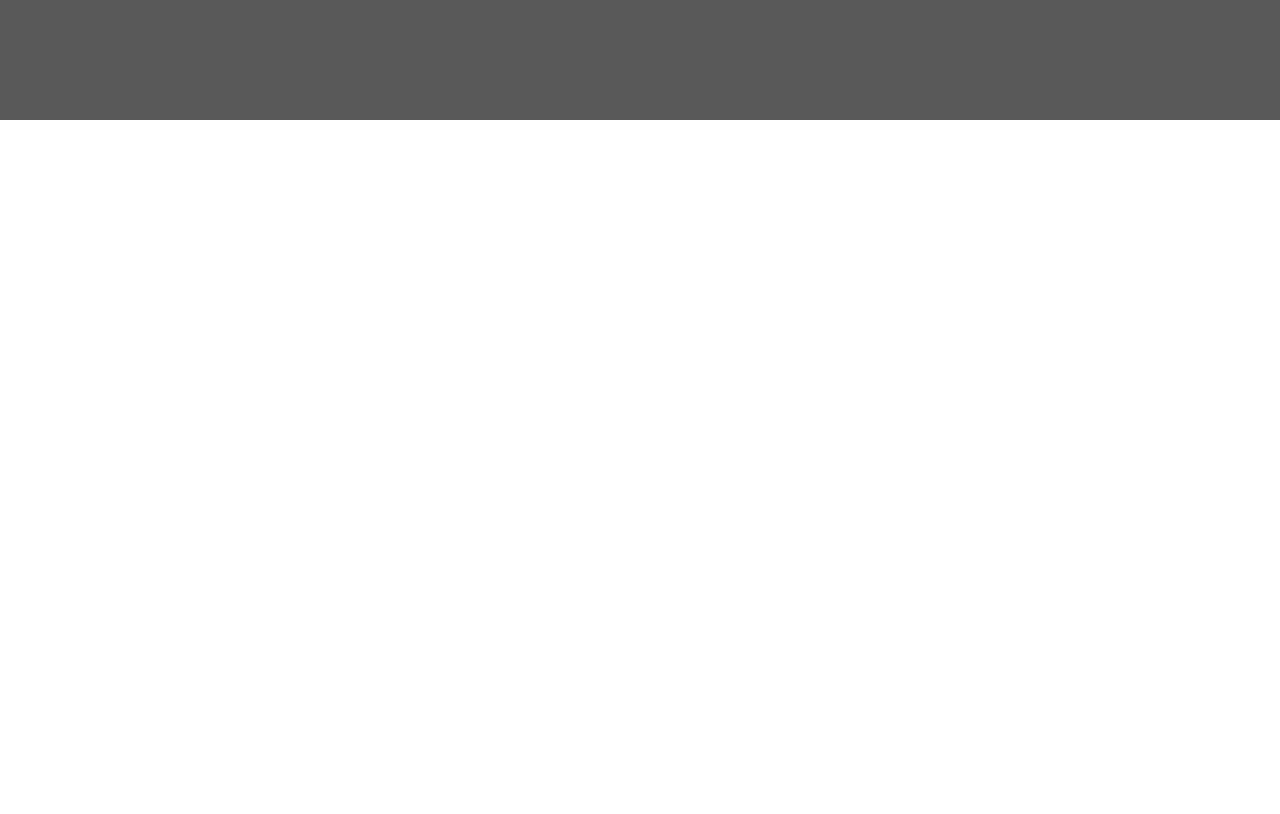
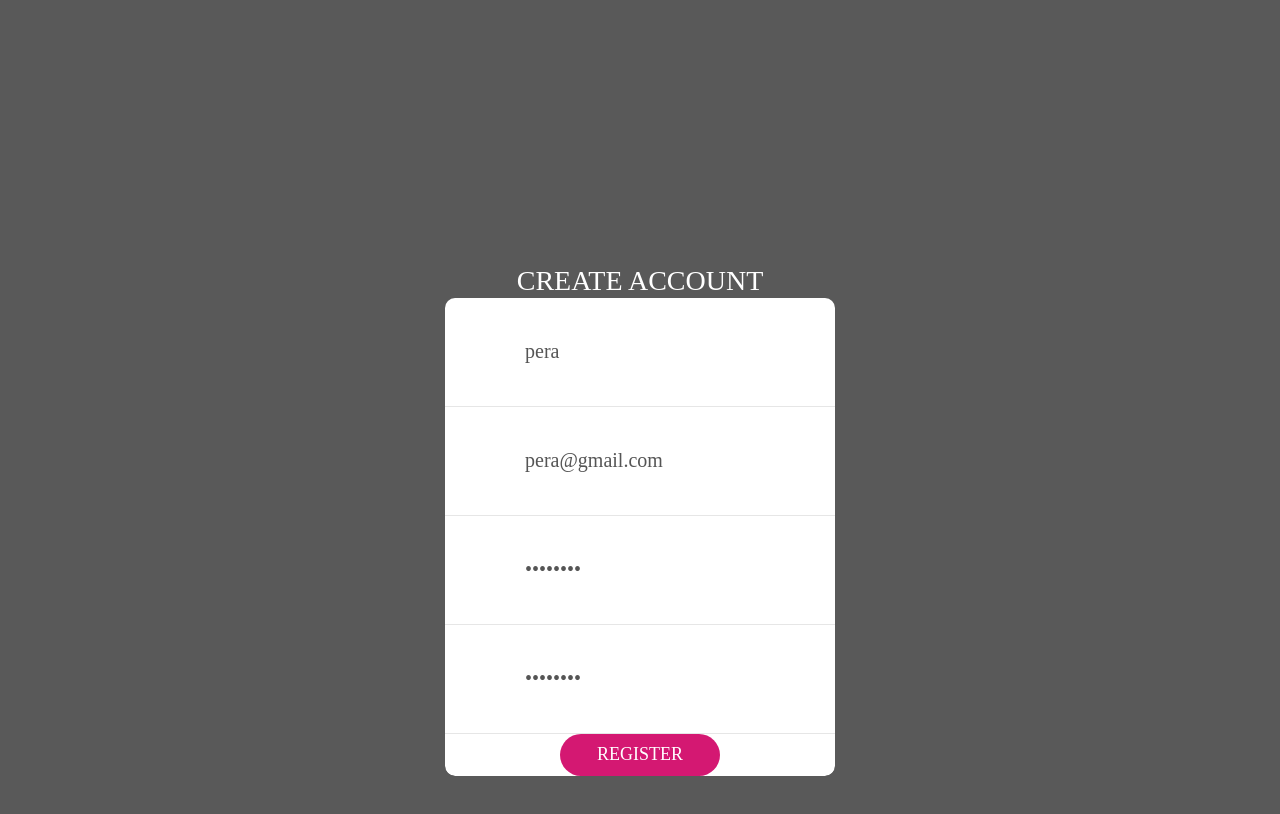
Before and after one commit to elab-development/internet-tehnologije-projekat-googlekalendar_2020_0195, a React (Create React App) app in the folder reactprojekat/: page / in a window 1280 px wide. Shown: the part 680-1494 px from the top of the page. Before the commit the page ends 800 px from the top, so only its background shows below. Built offline with nearby package versions, Linux system fonts and the light colour scheme.

Commit message:
kreirana komponenta za registraciju

```diff
--- a/reactprojekat/src/App.js
+++ b/reactprojekat/src/App.js
@@ -1,11 +1,13 @@
 import logo from './logo.svg';
 import './App.css';
 import Login from './Login/Login';
+import Register from './Login/Register';
 
 function App() {
   return (
     <div className="App">
         <Login></Login>
+        <Register></Register>
     </div>
   );
 }
--- /dev/null
+++ b/reactprojekat/src/Login/Register.jsx
@@ -0,0 +1,86 @@
+import React, { useState } from 'react';
+import axios from 'axios';
+import './Login.css';
+
+const Register = () => {
+  const [name, setName] = useState('pera');
+  const [email, setEmail] = useState('pera@gmail.com');
+  const [password, setPassword] = useState('password');
+  const [confirmPassword, setConfirmPassword] = useState('password');
+
+  const handleSubmit = async (e) => {
+    e.preventDefault();
+    try {
+      const response = await axios.post('http://127.0.0.1:8000/api/register', {
+        name,
+        email,
+        password,
+        password_confirmation: confirmPassword
+      });
+      console.log('Success:', response.data);
+      // Dodajte logiku za obradu uspešne registracije
+    } catch (error) {
+      console.error('Error:', error);
+      // Dodajte logiku za obradu grešaka pri registraciji
+    }
+  };
+
+  return (
+    <div className="limiter">
+      <div className="container-login100">
+        <div className="wrap-login100 p-t-30 p-b-50">
+          <span className="login100-form-title p-b-41">Create Account</span>
+          <form className="login100-form validate-form p-b-33 p-t-5" onSubmit={handleSubmit}>
+            <div className="wrap-input100 validate-input" data-validate="Enter name">
+              <input
+                className="input100"
+                type="text"
+                name="name"
+                placeholder="Name"
+                value={name}
+                onChange={(e) => setName(e.target.value)}
+              />
+            </div>
+            <div className="wrap-input100 validate-input" data-validate="Enter email">
+              <input
+                className="input100"
+                type="text"
+                name="email"
+                placeholder="Email"
+                value={email}
+                onChange={(e) => setEmail(e.target.value)}
+              />
+            </div>
+            <div className="wrap-input100 validate-input" data-validate="Enter password">
+              <input
+                className="input100"
+                type="password"
+                name="password"
+                placeholder="Password"
+                value={password}
+                onChange={(e) => setPassword(e.target.value)}
+              />
+            </div>
+            <div className="wrap-input100 validate-input" data-validate="Confirm password">
+              <input
+                className="input100"
+                type="password"
+                name="confirmPassword"
+                placeholder="Confirm Password"
+                value={confirmPassword}
+                onChange={(e) => setConfirmPassword(e.target.value)}
+              />
+            </div>
+            <div className="container-login100-form-btn m-t-32">
+              <button className="login100-form-btn" type="submit">
+                Register
+              </button>
+            </div>
+          </form>
+        </div>
+      </div>
+    </div>
+  );
+};
+
+export default Register;
```
